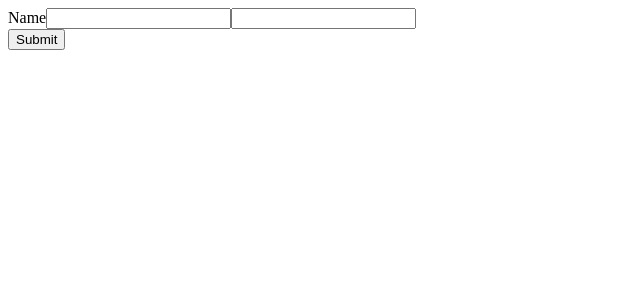
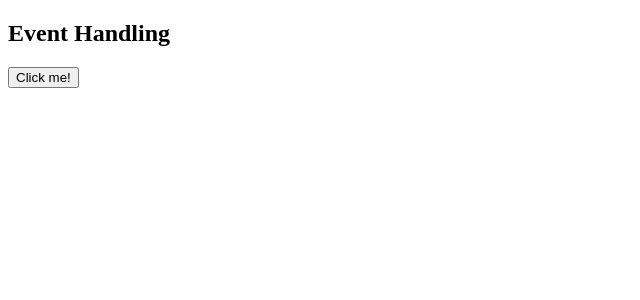
Before and after one commit to ecetinerdem/ReactTs, a React (Vite) app in the folder reactts/: page / in a window 1280 px wide. Shown: the top 300 px of the page, without its empty margins (0-640 px from the left). Built offline with nearby package versions, Linux system fonts and the light colour scheme.

Commit message:
add Event handling

```diff
--- a/reactts/src/App.tsx
+++ b/reactts/src/App.tsx
@@ -5,6 +5,7 @@ import Todo from "./components/Todo";
 import Form from "./components/Form";
 import FocusInput from "./components/FocusInput";
 import ContactForm from "./components/ContactForm";
+import EventHandling from "./components/EventHandling";
 
 const App = () => {
   /*
@@ -36,8 +37,9 @@ const App = () => {
       <UserProfileInfo />
       <Todo />
       <Form />
-      <FocusInput />*/}
-      <ContactForm />
+      <FocusInput />
+      <ContactForm />*/}
+      <EventHandling />
     </div>
   );
 };
--- a/reactts/src/components/EventHandling.tsx
+++ b/reactts/src/components/EventHandling.tsx
@@ -1,7 +1,19 @@
 import React from "react";
 
 const EventHandling = () => {
-  return <div>Event</div>;
+  const handleClick = (event: React.MouseEvent<HTMLButtonElement>) => {
+    console.log("Button clicked", event.currentTarget);
+  };
+
+  const handleMouseEnter = (event: React.MouseEvent<HTMLDivElement>) => {
+    console.log("Mouse entered", event.currentTarget);
+  };
+  return (
+    <div onMouseEnter={handleMouseEnter}>
+      <h2>Event Handling</h2>
+      <button onClick={handleClick}>Click me!</button>
+    </div>
+  );
 };
 
 export default EventHandling;
```
